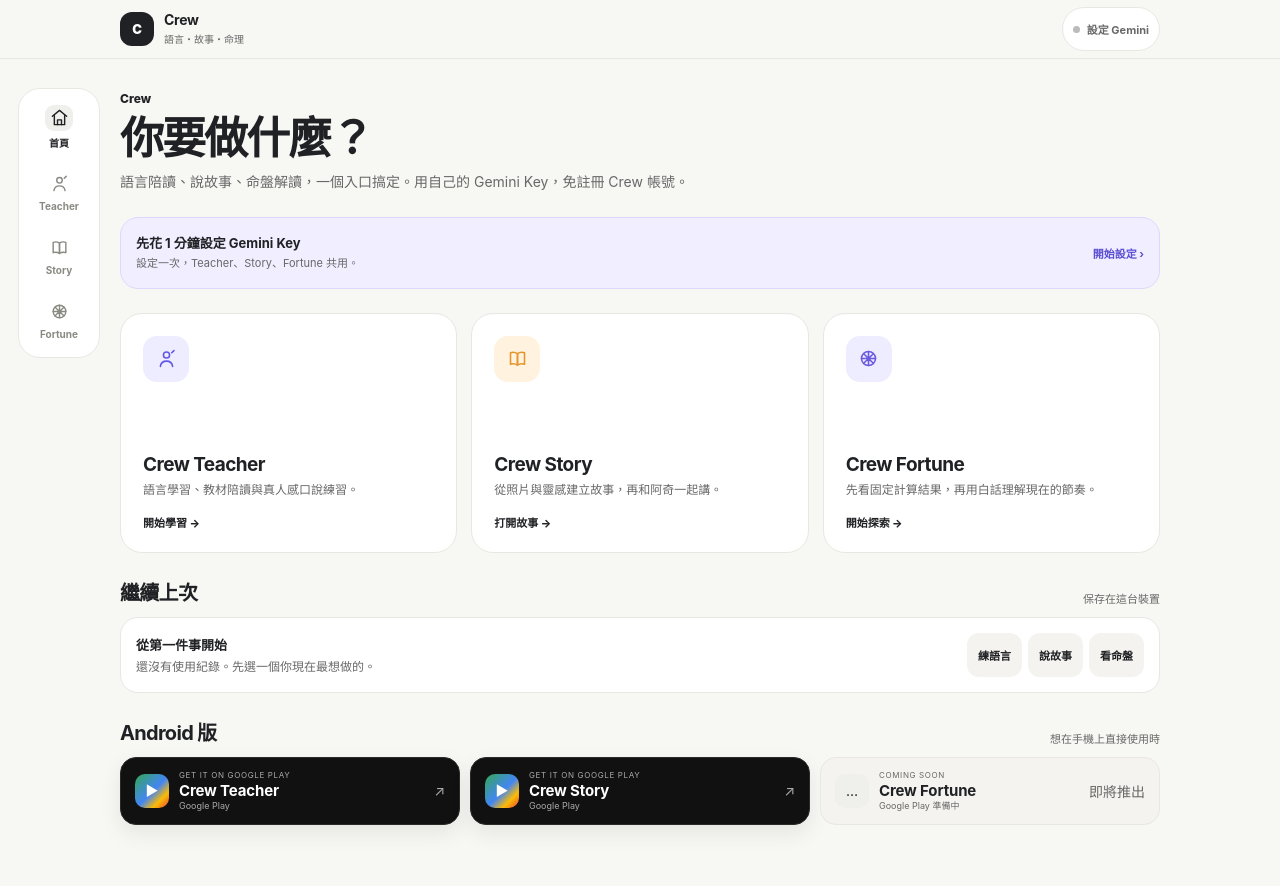
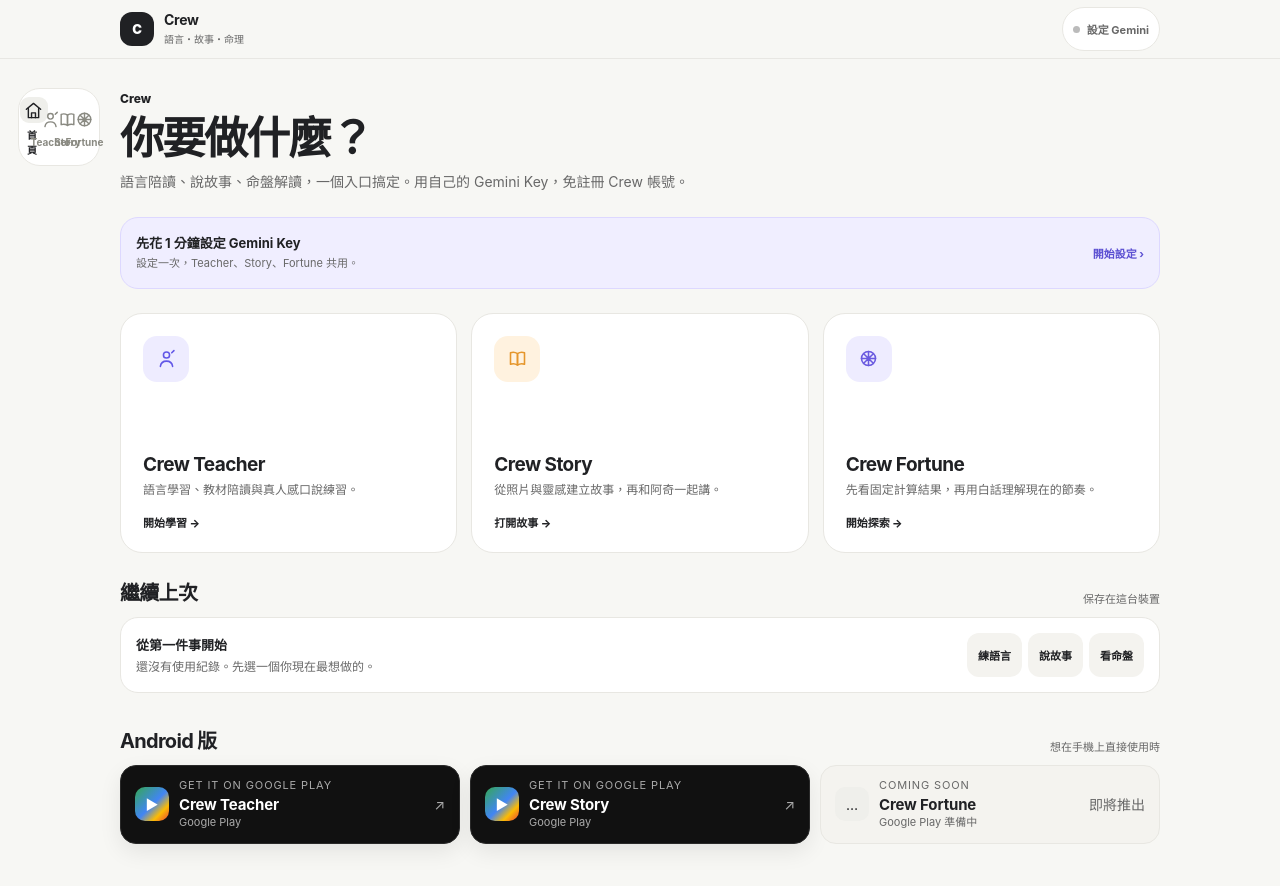
Before and after one commit to magic76/magic76.github.io, a React (Vite) app in the folder web-spa/: page /#/ in a window 1280 px wide. Shown: the top 886 px of the page. Built offline with nearby package versions, Linux system fonts and the light colour scheme.

Commit message:
style: improve readability and reduce Story control density

```diff
--- a/web-spa/src/styles.css
+++ b/web-spa/src/styles.css
@@ -136,3 +136,40 @@ body{min-height:100vh;padding-bottom:0}
 .story-player-more-controls>summary{cursor:pointer;text-align:center;color:var(--muted);font-size:12px;font-weight:700;list-style:none}
 .story-player-more-controls>summary::-webkit-details-marker{display:none}
 .story-player-more-controls[open]>summary{margin-bottom:8px}
+
+
+/* Reading-first polish: reduce control density and keep secondary text readable. */
+.global-nav .inner{grid-template-columns:repeat(4,minmax(0,1fr))}
+.story-page-progress{height:4px;border-radius:999px;background:var(--surface-alt);overflow:hidden;margin:2px 0 16px}
+.story-page-progress>i{display:block;height:100%;border-radius:inherit;background:var(--accent);transition:width .18s ease}
+.story-player-controls{grid-template-columns:1fr minmax(120px,1.4fr) 1fr}
+.story-play-primary{font-weight:900}
+.story-player-secondary{display:grid;gap:10px;margin-top:10px;padding-top:10px;border-top:1px solid var(--line)}
+.story-player-secondary-actions{display:flex;gap:14px;align-items:center;justify-content:flex-end}
+.story-player-clone{margin-top:12px}
+.settings-primary-action .btn{min-width:180px}
+.settings-connection-result.success{background:#eef8f1;color:#25754e;border-color:#cfe7d6}
+.settings-danger-zone{margin-top:14px;border-top:1px solid var(--line);padding-top:12px}
+.settings-danger-zone>summary{cursor:pointer;font-size:12px;font-weight:800;color:var(--muted)}
+.android-promo{margin-top:32px}
+
+/* Do not make supporting information microscopic on phones. */
+.play-store-copy small,.play-store-platform,
+.practice-tutor-strip small,.practice-tutor-copy em,.practice-tutor-strip>b,
+.fortune-place-results small,.fortune-place-selected small,.fortune-advanced-place summary,
+.fortune-highlight-card small,.report-history-summary small,.report-learning-row small,
+.story-player-transcript small,.story-interaction-history summary,
+.course-track-tabs small,.course-unit-head p,.course-lesson-copy p,.course-lesson-meta span{
+ font-size:11px;
+ line-height:1.45;
+}
+.fortune-topic-card p,.fortune-topic-card small,.fortune-evidence-list span,
+.fortune-house-grid small,.fortune-planet small,.fortune-help-zone p,
+.story-interaction-history p{font-size:12px;line-height:1.5}
+.fortune-month-grid small{font-size:11px}
+.fortune-highlight-grid{grid-template-columns:repeat(3,minmax(0,1fr))}
+@media(max-width:720px){
+ .fortune-highlight-grid{grid-template-columns:1fr}
+ .story-player-controls{grid-template-columns:1fr 1.35fr 1fr;gap:8px}
+ .story-player-secondary-actions{justify-content:flex-start}
+}
```
